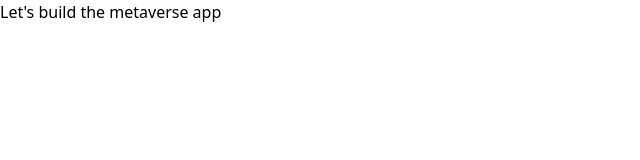
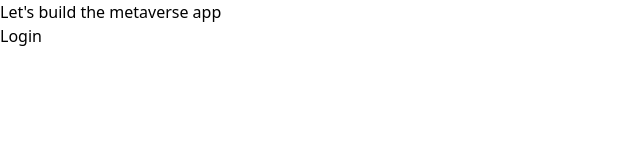
Before and after one commit to fluturecode/metaWeb3_tailwind_next_moralis, a Next.js app: page / in a window 1280 px wide. Shown: the top 160 px of the page, without its empty margins (0-640 px from the left). Built offline with nearby package versions, Linux system fonts and the light colour scheme.

Commit message:
added components/Login.js

```diff
--- /dev/null
+++ b/components/Login.js
@@ -0,0 +1,3 @@
+export const Login = () => {
+  return <div>Login</div>;
+};
--- a/pages/index.tsx
+++ b/pages/index.tsx
@@ -1,6 +1,6 @@
 import type { NextPage } from 'next'
 import Head from 'next/head'
-import Image from 'next/image'
+import { Login } from '../components/Login'
 
 const Home: NextPage = () => {
   return (
@@ -10,6 +10,7 @@ const Home: NextPage = () => {
         <link rel="icon" href="/favicon.ico" />
       </Head>
       <h1>Let's build the metaverse app</h1>
+      <Login />
     </div>
   )
 }
```
